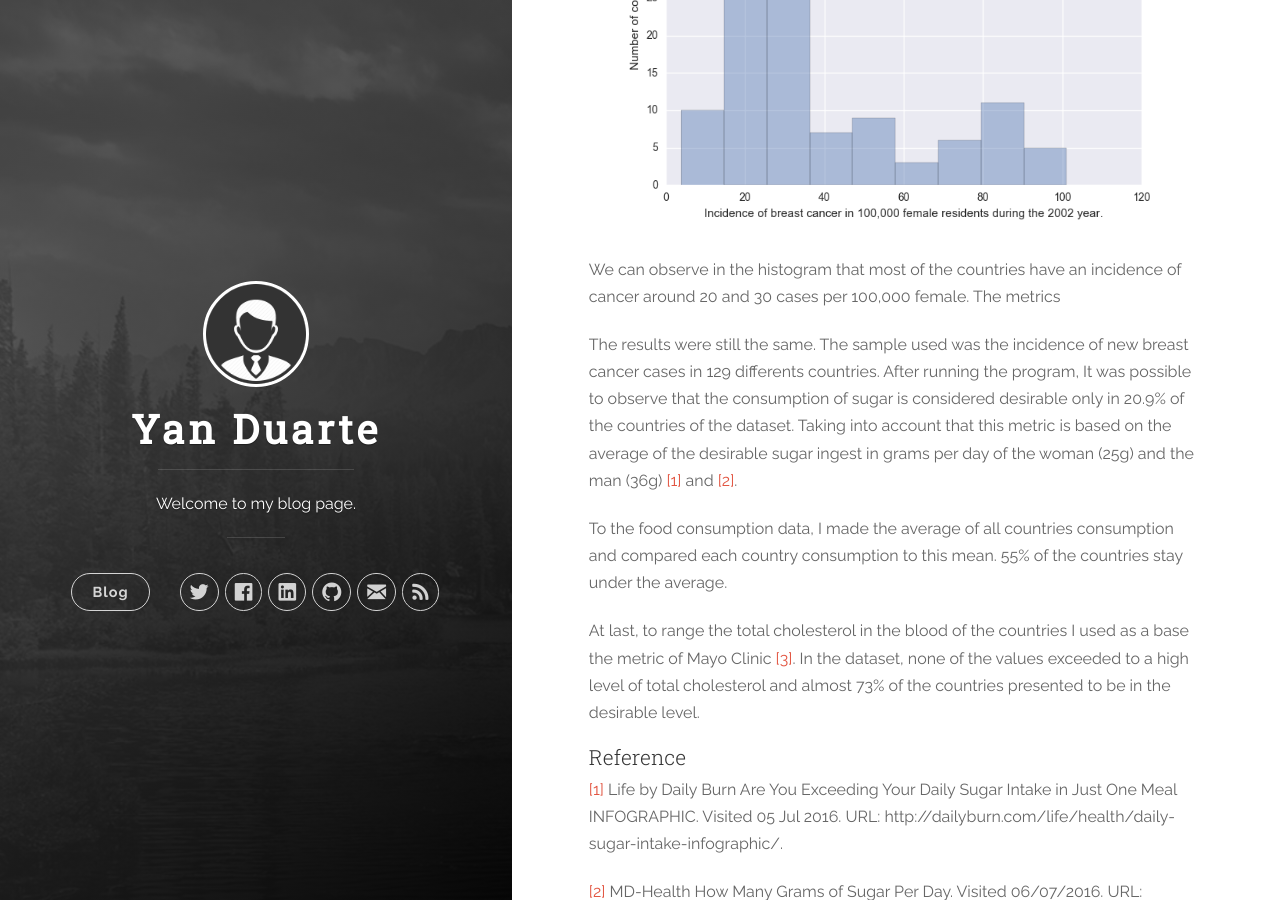
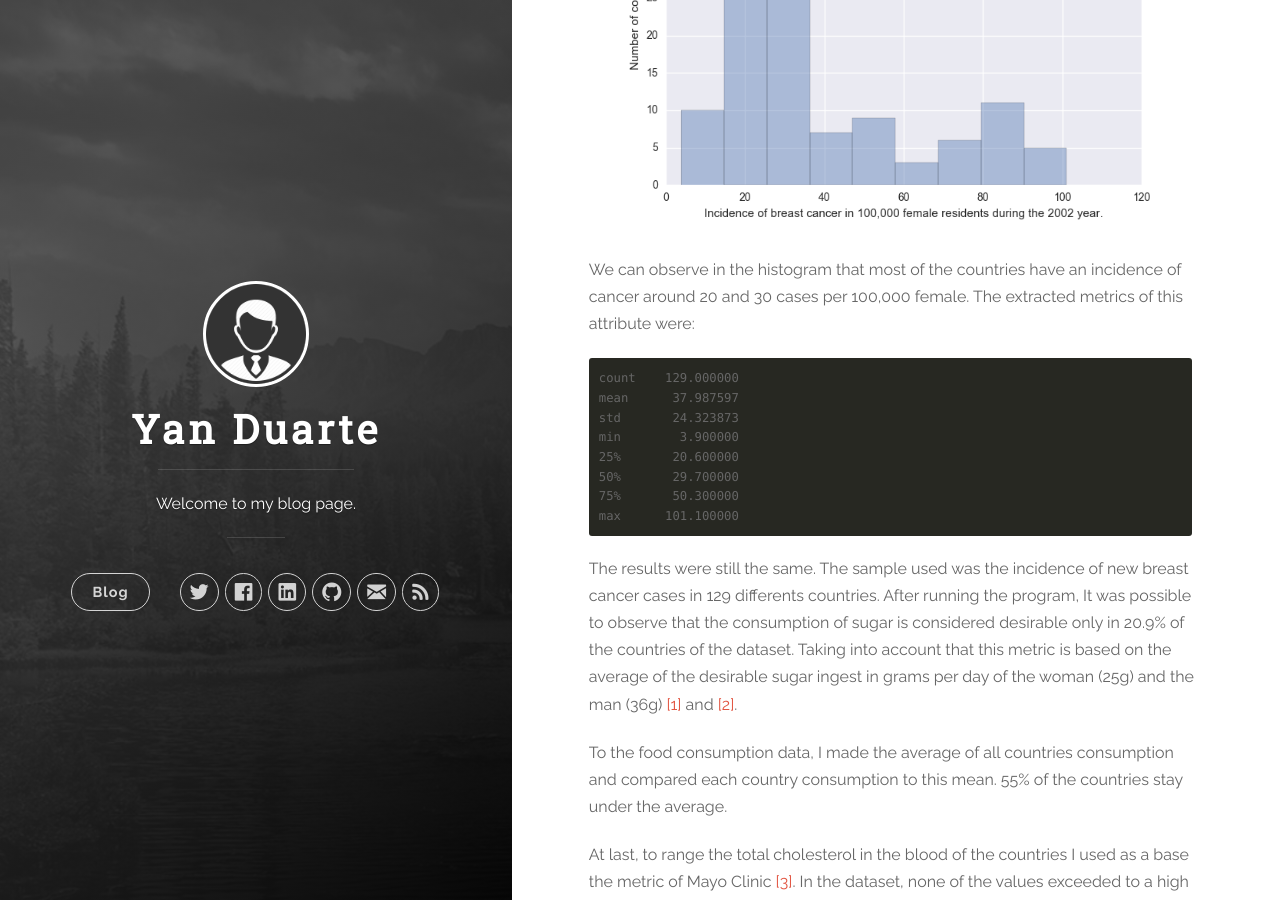
Before and after one commit to yan-duarte/yan-duarte.github.io, a Jekyll site: the page built from _posts/2016-07-22-Assignment4.md, in a window 1280 px wide and 900 px high, scrolled down 1291 px. Built offline with Jekyll 4.4.1, drawn with Linux system fonts in a browser that asks for light colours; nearby versions of some CDN libraries.

Commit message:
Updated 2016-07-22-Assignment4.md

````diff
--- a/_posts/2016-07-22-Assignment4.md
+++ b/_posts/2016-07-22-Assignment4.md
@@ -41,7 +41,18 @@ plt.show()
 
 ![Figure 1]({{site.baseurl}}/yan-duarte.github.io/images/assignment4/graph1.png)
 
-We can observe in the histogram that most of the countries have an incidence of cancer around 20 and 30 cases per 100,000 female. The metrics
+We can observe in the histogram that most of the countries have an incidence of cancer around 20 and 30 cases per 100,000 female. The extracted metrics of this attribute were:
+
+```
+count    129.000000
+mean      37.987597
+std       24.323873
+min        3.900000
+25%       20.600000
+50%       29.700000
+75%       50.300000
+max      101.100000
+```
 
 The results were still the same. The sample used was the incidence of new breast cancer cases in 129 differents countries. After running the program, It was possible to observe that the consumption of sugar is considered desirable only in 20.9% of the countries of the dataset. Taking into account that this metric is based on the average of the desirable sugar ingest in grams per day of the woman (25g) and the man (36g) [[1]][ref1] and [[2]][ref2].
 
````
